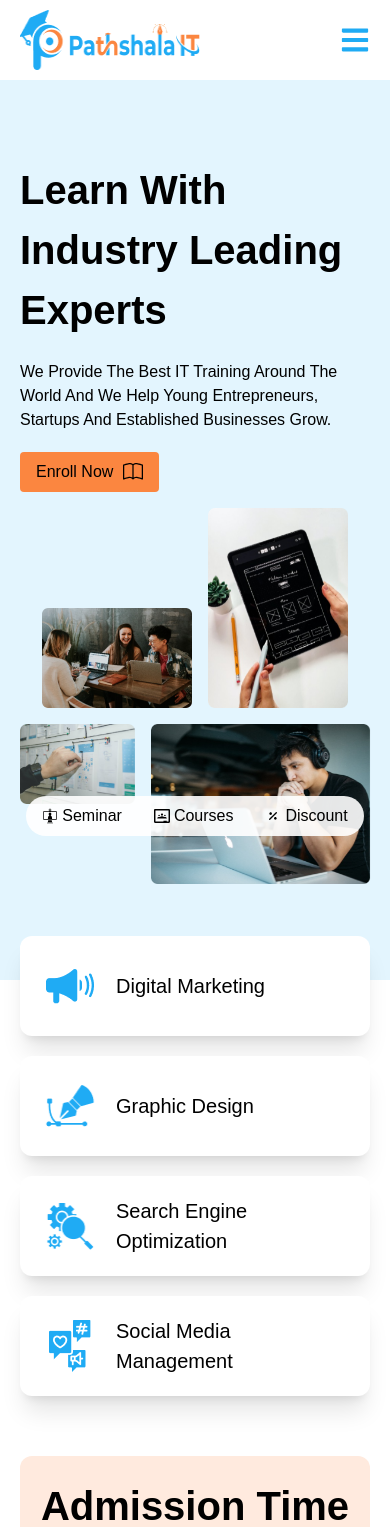
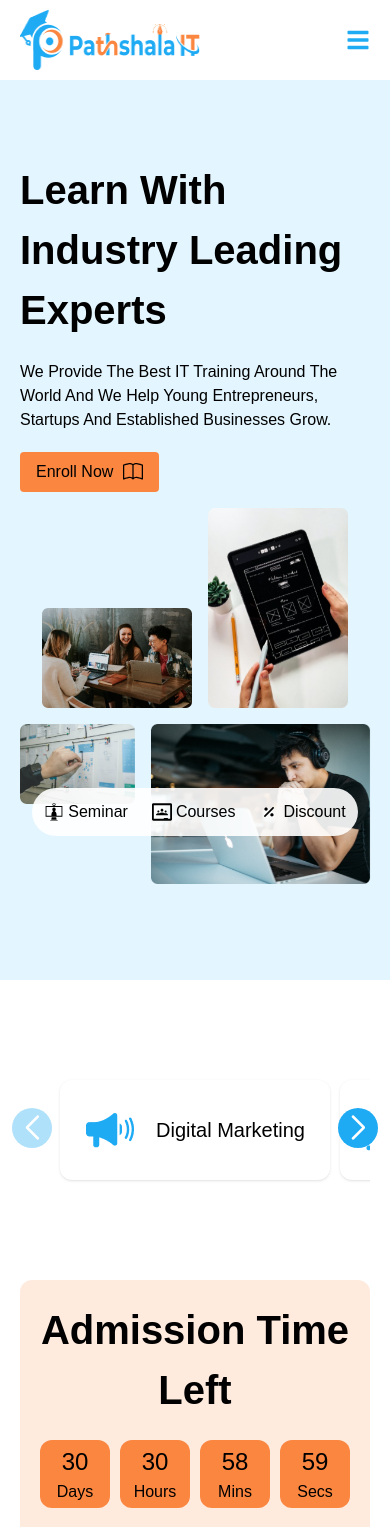
Before and after one commit to NashedShahRoni22/Pathshala-IT, a React (Vite) app: page / in a window 390 px wide. Shown: the top 1527 px of the page. Built offline with nearby package versions, Linux system fonts and the light colour scheme; a web font is replaced by a local one.

Commit message:
Swipper js added

```diff
--- a/src/index.css
+++ b/src/index.css
@@ -12,3 +12,10 @@
 h1 {
   font-weight: 600;
 }
+
+
+.swiper-button-prev:after, .swiper-button-next:after{
+  font-size: 24px;
+  font-weight: 700;
+  color: white;
+}
--- a/src/pages/home/HomeAdmission.jsx
+++ b/src/pages/home/HomeAdmission.jsx
@@ -24,11 +24,11 @@ export default function HomeAdmission() {
           </div>
           <div className="bg-orange px-2.5 lg:px-5 py-1 lg:py-2 rounded-xl">
             <p className="text-[24px] lg:text-[60px] text-center">58</p>
-            <p className="text-[16px] lg:text-[20px] text-center">Minutes</p>
+            <p className="text-[16px] lg:text-[20px] text-center flex justify-center">Min<span className="hidden md:block">ute</span>s</p>
           </div>
           <div className="bg-orange px-2.5 lg:px-5 py-1 lg:py-2 rounded-xl">
             <p className="text-[24px] lg:text-[60px] text-center">59</p>
-            <p className="text-[16px] lg:text-[20px] text-center">Seconds</p>
+            <p className="text-[16px] lg:text-[20px] text-center flex justify-center">Sec<span className="hidden md:block">ond</span>s </p>
           </div>
         </div>
         <div className="flex flex-col gap-2.5 md:flex-row md:justify-between">
--- a/src/pages/home/HomeCourseBar.jsx
+++ b/src/pages/home/HomeCourseBar.jsx
@@ -3,6 +3,16 @@ import img from "../../assets/coursesBarIcons/noun-megaphone-5060368 1.png";
 import img2 from "../../assets/coursesBarIcons/noun-graphic-design-3867413 1.png";
 import img3 from "../../assets/coursesBarIcons/noun-seo-2894617 1.png";
 import img4 from "../../assets/coursesBarIcons/noun-social-media-6163564 1.png";
+
+// Import Swiper React components
+import { Swiper, SwiperSlide } from "swiper/react";
+
+// Import Swiper styles
+import "swiper/css";
+import "swiper/css/navigation";
+
+// import required modules
+import { Navigation } from "swiper/modules";
 
 export default function HomeCourseBar() {
   const services = [
@@ -24,16 +34,47 @@ export default function HomeCourseBar() {
     },
   ];
   return (
-    <div className="grid grid-cols-1 md:grid-cols-2 lg:grid-cols-4 gap-5 py-5 -mt-16 mx-5 md:container md:mx-auto">
+    <div className="py-5 my-10 mx-5 md:container md:mx-auto relative">
+      <Swiper
+        slidesPerView={1}
+        spaceBetween={10}
+        navigation={{
+          nextEl: ".swiper-button-next",
+          prevEl: ".swiper-button-prev",
+        }}
+        breakpoints={{
+          640: {
+            slidesPerView: 1,
+            spaceBetween: 20,
+          },
+          768: {
+            slidesPerView: 2,
+            spaceBetween: 40,
+          },
+          1024: {
+            slidesPerView: 4,
+            spaceBetween: 50,
+          },
+        }}
+        modules={[Navigation]}
+        className="mySwiper p-10"
+      >
         {services.map((s, i) => (
+          <SwiperSlide>
             <div
               key={i}
-          className="bg-white shadow-xl flex items-center gap-4 p-5 rounded-xl"
+              className="bg-white shadow flex items-center gap-4 p-5 rounded-xl"
             >
               <img src={s.img} alt="" className="h-[60px] w-[60px]" />
               <p className="text-[20px]">{s.name}</p>
             </div>
+          </SwiperSlide>
         ))}
+      </Swiper>
+
+      {/* Custom Navigation Buttons */}
+      <div className="absolute top-4/5 h-10 w-10  p-4 bg-blue rounded-full -left-2 swiper-button-prev"></div>
+      <div className="absolute top-4/5 h-10 w-10  p-4 bg-blue rounded-full -right-2 swiper-button-next"></div>
     </div>
   );
 }
--- a/src/shared/fixedbar/MiddleBar.jsx
+++ b/src/shared/fixedbar/MiddleBar.jsx
@@ -6,9 +6,9 @@ import { CgMathPercent } from "react-icons/cg";
 export default function MiddleBar() {
   return (
     <div className='flex justify-center bg-white/90 rounded-full'>
-        <button className='px-4 py-2 hover:bg-blue rounded-l-full flex items-center gap-1'><GiVideoConference/> Seminar</button>
-        <button className='px-4 py-2 hover:bg-blue flex items-center gap-1'> <SiGoogleclassroom/> Courses</button>
-        <button className='px-4 py-2 hover:bg-blue rounded-r-full flex items-center gap-1'><CgMathPercent/> Discount</button>
+        <button className='px-3 py-3 hover:bg-blue rounded-l-full flex items-center gap-1'><GiVideoConference className='text-xl'/> Seminar</button>
+        <button className='px-3 py-3 hover:bg-blue flex items-center gap-1'> <SiGoogleclassroom className='text-xl'/> Courses</button>
+        <button className='px-3 py-3 hover:bg-blue rounded-r-full flex items-center gap-1'><CgMathPercent className='text-xl'/> Discount</button>
     </div>
   )
 }
--- a/src/shared/topbar/TopBar.jsx
+++ b/src/shared/topbar/TopBar.jsx
@@ -56,20 +56,20 @@ export default function TopBar() {
           {/* navbar jsx */}
           <button className="md:hidden" onClick={() => setOpen(!open)}>
             {open ? (
-              <AiOutlineClose className="text-3xl text-orange rounded-full" />
+              <AiOutlineClose className="text-2xl text-orange rounded-full" />
             ) : (
-              <FaBars className="text-3xl text-blue" />
+              <FaBars className="text-2xl text-blue" />
             )}
           </button>
         </div>
 
         {/* mobile view nav */}
         {open && (
-          <ul className="bg-white/90 min-w-full min-h-full fixed top-20 left-0 flex flex-col md:hidden gap-2.5 font-semibold py-2.5 px-5">
+          <ul className="bg-white/90 min-w-full min-h-full fixed top-20 left-0 flex flex-col md:hidden font-semibold">
             {menuItems.map((mi, i) => (
               <li
                 key={i}
-                className="text-[18px] text-[#222222] font-semibold border-b-2 border-b-orange"
+                className="text-[18px] text-[#222222] font-semibold border-b-2 border-b-lightOrange text-end py-2.5 px-5 bg-white"
               >
                 {mi.name}
               </li>
```
Lines whose indentation alone changed are shown as unchanged.
